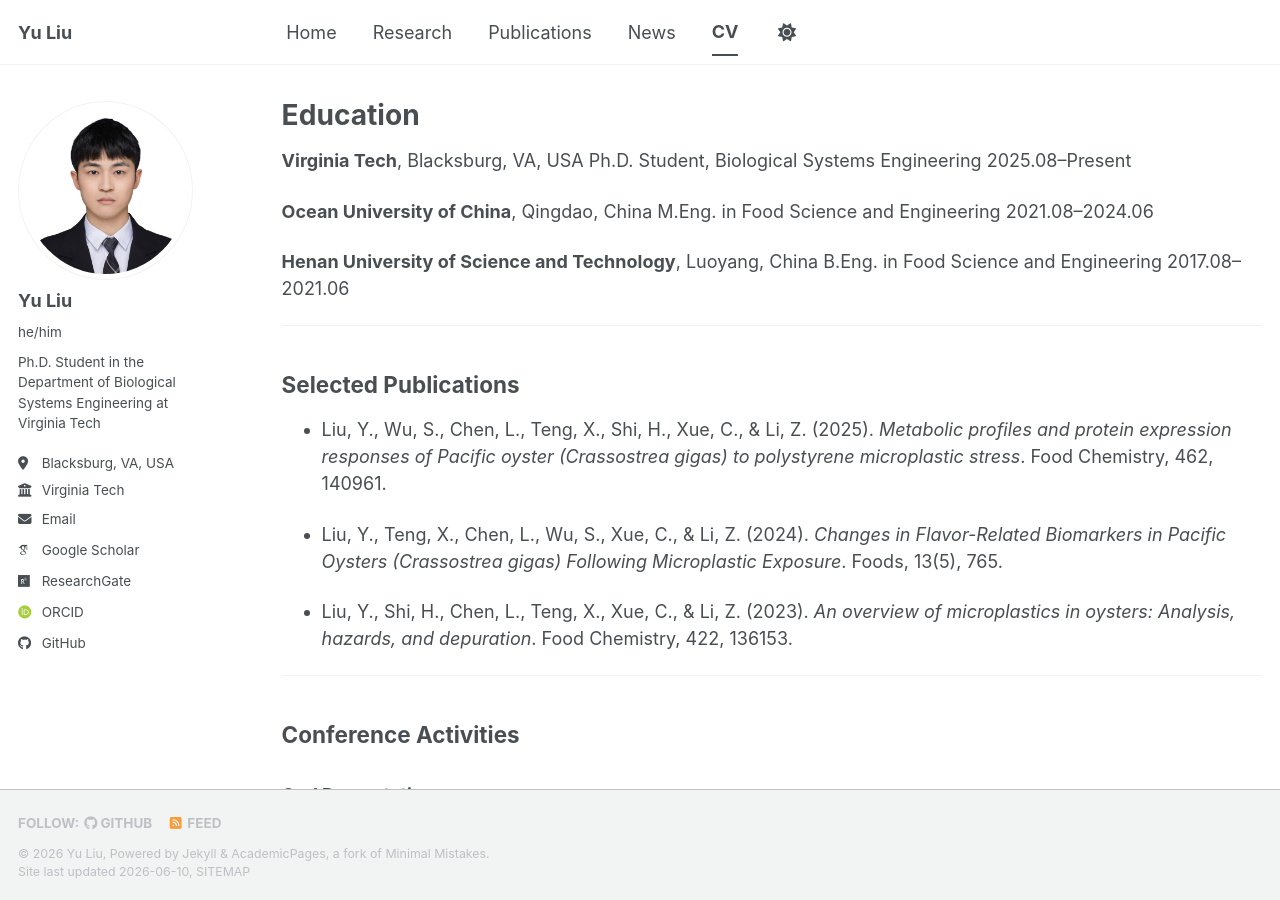
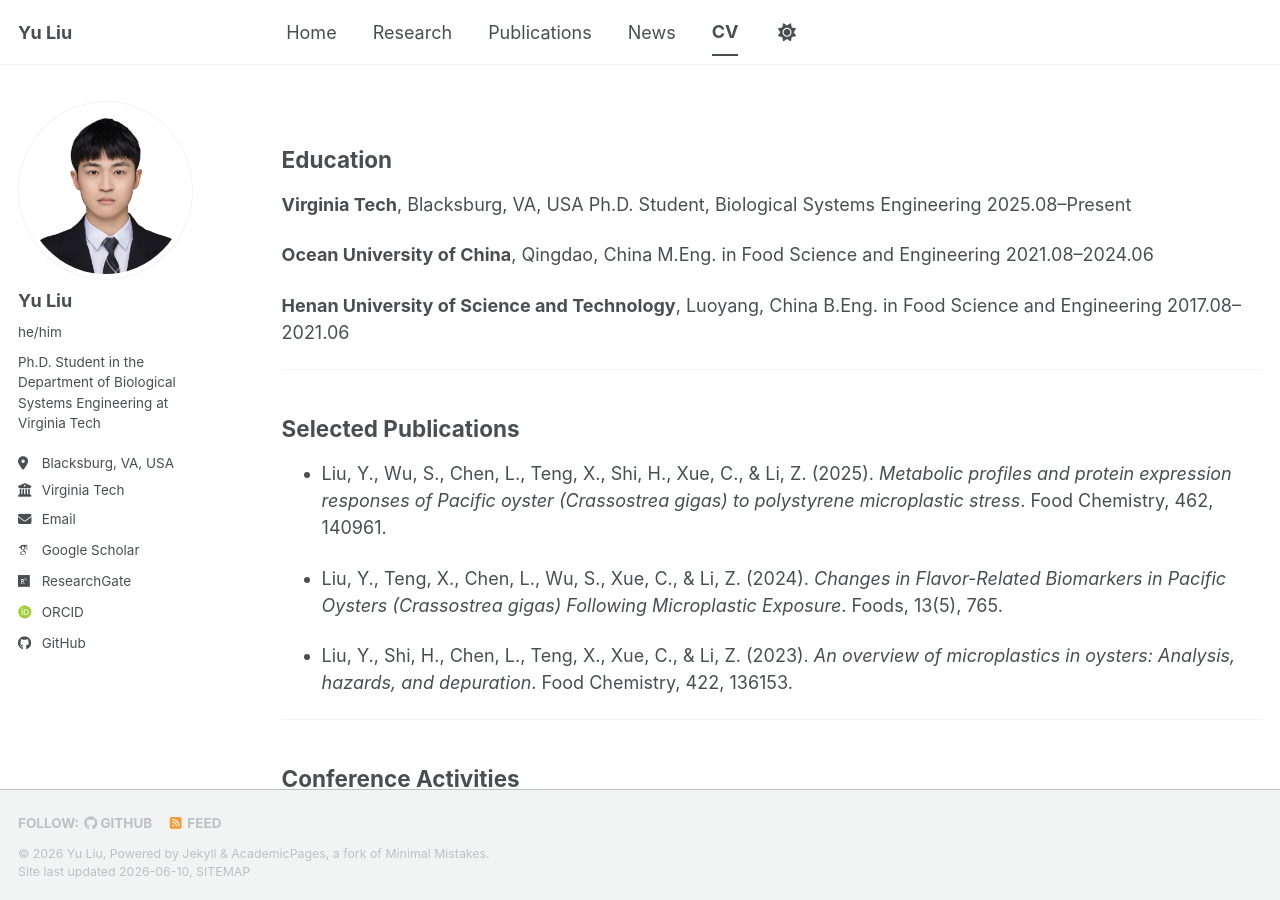
Before and after one commit to yuliu0322/yuliu0322.github.io, a Jekyll site: the page built from _pages/cv.md, in a window 1280 px wide and 900 px high. Built offline with Jekyll 4.4.1, drawn with Linux system fonts in a browser that asks for light colours; some web fonts are replaced; a script bundle is joined from its source files by our own code; library files that are not in the unit come from our copies.

Commit message:
Update cv.md

```diff
--- a/_pages/cv.md
+++ b/_pages/cv.md
@@ -1,21 +1,21 @@
 ---
 layout: archive
-title: "Education"
+title: ""
 permalink: /cv/
 author_profile: true
 redirect_from:
   - /resume
 ---
 
+## Education
+
 **Virginia Tech**, Blacksburg, VA, USA
 Ph.D. Student, Biological Systems Engineering
 2025.08–Present
 
-
 **Ocean University of China**, Qingdao, China
 M.Eng. in Food Science and Engineering
 2021.08–2024.06
-
 
 **Henan University of Science and Technology**, Luoyang, China
 B.Eng. in Food Science and Engineering
```
